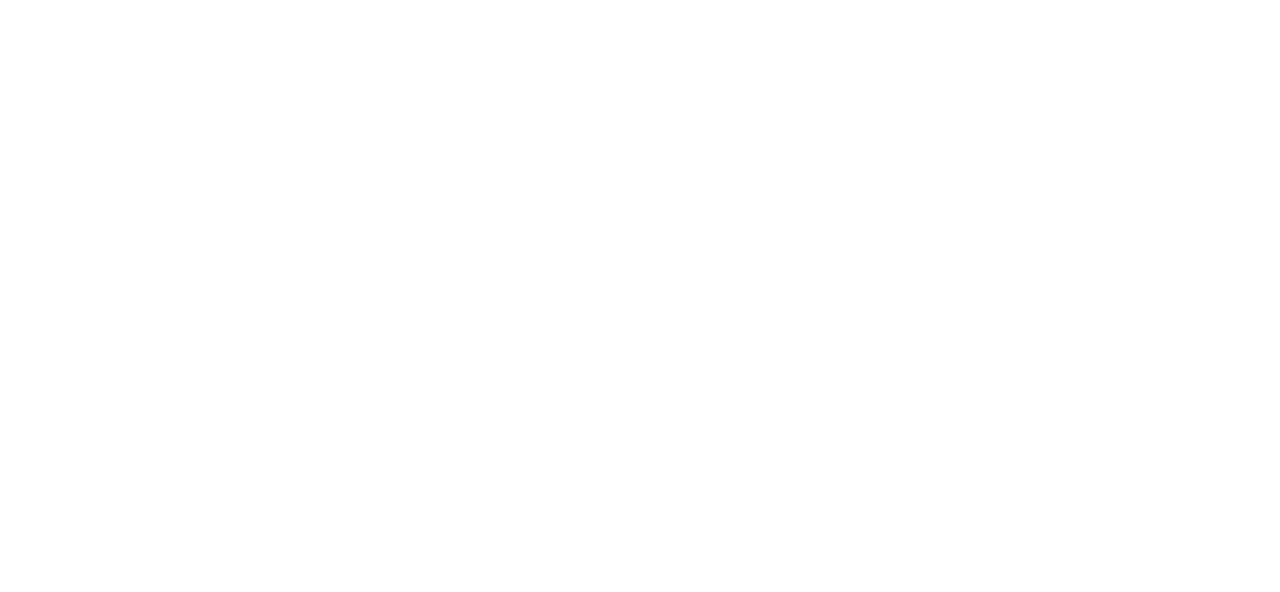
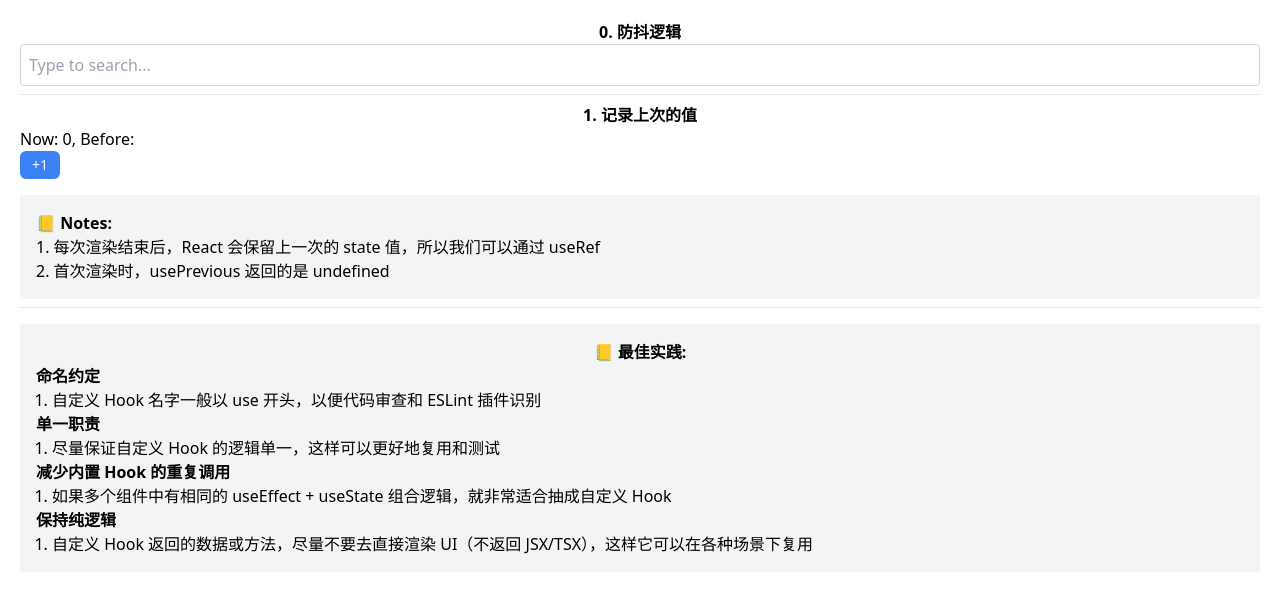
Before and after one commit to lynxlangya/matrix, a React (Vite) app in the folder playgrounds/react-starter/: page /custom-hooks in a window 1280 px wide. Before the commit this address had no page. Shown: the top 592 px of the page. Built offline with nearby package versions, Linux system fonts and the light colour scheme.

Commit message:
feat: 添加自定义 Hooks 示例页面
- 新增 CustomHooks 示例页面及其子组件
- 添加 UseDebounce 和 UsePrevious 自定义 Hook 组件
- 更新导航菜单和路由配置

```diff
--- /dev/null
+++ b/playgrounds/react-starter/src/pages/CustomHooks/UseDebounce/SearchInput.tsx
@@ -0,0 +1,28 @@
+import { useEffect, useState } from 'react';
+import useDebounce from './useDebounce';
+
+function SearchInput() {
+  const [query, setQuery] = useState('');
+  const debouncedQuery = useDebounce(query, 500); // 500ms 防抖
+
+  useEffect(() => {
+    // 当 debouncedQuery 变化时（用户停止输入 500ms 后），发起搜索请求
+    if (debouncedQuery) {
+      console.log('Search for:', debouncedQuery);
+      // do fetch...
+    }
+  }, [debouncedQuery]);
+
+  return (
+    <>
+      <input
+        value={query}
+        onChange={(e) => setQuery(e.target.value)}
+        className="w-full p-2 border border-gray-300 rounded"
+        placeholder="Type to search..."
+      />
+    </>
+  );
+}
+
+export default SearchInput;
--- /dev/null
+++ b/playgrounds/react-starter/src/pages/CustomHooks/UseDebounce/useDebounce.tsx
@@ -0,0 +1,20 @@
+import { useState, useEffect } from 'react';
+
+function useDebounce<T>(value: T, delay: number): T {
+  const [debouncedValue, setDebouncedValue] = useState(value);
+
+  useEffect(() => {
+    const timer = setTimeout(() => {
+      setDebouncedValue(value);
+    }, delay);
+
+    // 在下次 effect 或组件卸载前清除定时器
+    return () => {
+      clearTimeout(timer);
+    };
+  }, [value, delay]);
+
+  return debouncedValue;
+}
+
+export default useDebounce;
--- /dev/null
+++ b/playgrounds/react-starter/src/pages/CustomHooks/UsePrevious/Counter.tsx
@@ -0,0 +1,36 @@
+import { useEffect, useState } from 'react';
+import usePrevious from './usePrevious';
+import Button from '@/components/Button';
+
+function Counter() {
+  const [count, setCount] = useState(0);
+  const prevCount = usePrevious(count);
+
+  useEffect(() => {
+    if (prevCount !== undefined && prevCount !== count) {
+      console.log(`count changed from ${prevCount} to ${count}`);
+    }
+  }, [count, prevCount]);
+
+  return (
+    <div>
+      <p>
+        Now: {count}, Before: {prevCount}
+      </p>
+      <Button onClick={() => setCount((c) => c + 1)}>+1</Button>
+
+      <div className="bg-gray-100 p-4 mt-4">
+        <h3 className="font-bold">📒 Notes:</h3>
+        <ul>
+          <li>
+            1. 每次渲染结束后，React 会保留上一次的 state 值，所以我们可以通过
+            useRef
+          </li>
+          <li>2. 首次渲染时，usePrevious 返回的是 undefined</li>
+        </ul>
+      </div>
+    </div>
+  );
+}
+
+export default Counter;
--- /dev/null
+++ b/playgrounds/react-starter/src/pages/CustomHooks/UsePrevious/UsePrevious.tsx
@@ -0,0 +1,14 @@
+import { useRef, useEffect } from 'react';
+
+function usePrevious<T>(value: T): T | undefined {
+  const ref = useRef<T | undefined>(undefined);
+
+  useEffect(() => {
+    ref.current = value;
+  }, [value]);
+
+  // 注意：第一次调用时返回 undefined
+  return ref.current;
+}
+
+export default usePrevious;
--- /dev/null
+++ b/playgrounds/react-starter/src/pages/CustomHooks/index.tsx
@@ -0,0 +1,46 @@
+import SearchInput from './UseDebounce/SearchInput';
+import Counter from './UsePrevious/Counter';
+
+const CustomHooks = () => {
+  return (
+    <div style={{ padding: '20px' }}>
+      <p className="font-bold text-center">0. 防抖逻辑</p>
+      <SearchInput />
+      <hr className="my-2" />
+
+      <p className="font-bold text-center">1. 记录上次的值</p>
+      <Counter />
+      <hr className="my-2" />
+
+      <div className="bg-gray-100 p-4 mt-4">
+        <h3 className="font-bold text-center">📒 最佳实践:</h3>
+        <h3 className="font-bold">命名约定</h3>
+        <ul className="list-decimal pl-4">
+          <li>
+            自定义 Hook 名字一般以 use 开头，以便代码审查和 ESLint 插件识别
+          </li>
+        </ul>
+        <h3 className="font-bold">单一职责</h3>
+        <ul className="list-decimal pl-4">
+          <li>
+            尽量保证自定义 Hook 的逻辑单一，这样可以更好地复用和测试
+          </li>
+        </ul>
+        <h3 className="font-bold">减少内置 Hook 的重复调用</h3>
+        <ul className="list-decimal pl-4">
+          <li>
+            如果多个组件中有相同的 useEffect + useState 组合逻辑，就非常适合抽成自定义 Hook
+          </li>
+        </ul>
+        <h3 className="font-bold">保持纯逻辑</h3>
+        <ul className="list-decimal pl-4">
+          <li>
+            自定义 Hook 返回的数据或方法，尽量不要去直接渲染 UI（不返回 JSX/TSX），这样它可以在各种场景下复用
+          </li>
+        </ul>
+      </div>
+    </div>
+  );
+};
+
+export default CustomHooks;
--- a/playgrounds/react-starter/src/pages/Home/index.tsx
+++ b/playgrounds/react-starter/src/pages/Home/index.tsx
@@ -12,6 +12,7 @@
     { path: '/use-effect', name: 'UseEffect' },
     { path: '/use-memo', name: 'UseMemo' },
     { path: '/use-callback', name: 'UseCallback' },
+    { path: '/custom-hooks', name: 'CustomHooks' },
   ];
 
   return (
--- a/playgrounds/react-starter/src/routes/router.tsx
+++ b/playgrounds/react-starter/src/routes/router.tsx
@@ -7,6 +7,7 @@
 import UseEffectExample from '../pages/UseEffectExample';
 import UseMemoExample from '../pages/UseMemoExample';
 import UseCallbackExample from '../pages/UseCallbackExample';
+import CustomHooks from '../pages/CustomHooks';
 
 const AppRouter = () => {
   return (
@@ -19,6 +20,7 @@
         <Route path="/use-effect" element={<UseEffectExample />} />
         <Route path="/use-memo" element={<UseMemoExample />} />
         <Route path="/use-callback" element={<UseCallbackExample />} />
+        <Route path="/custom-hooks" element={<CustomHooks />} />
       </Routes>
     </Router>
   );
```
